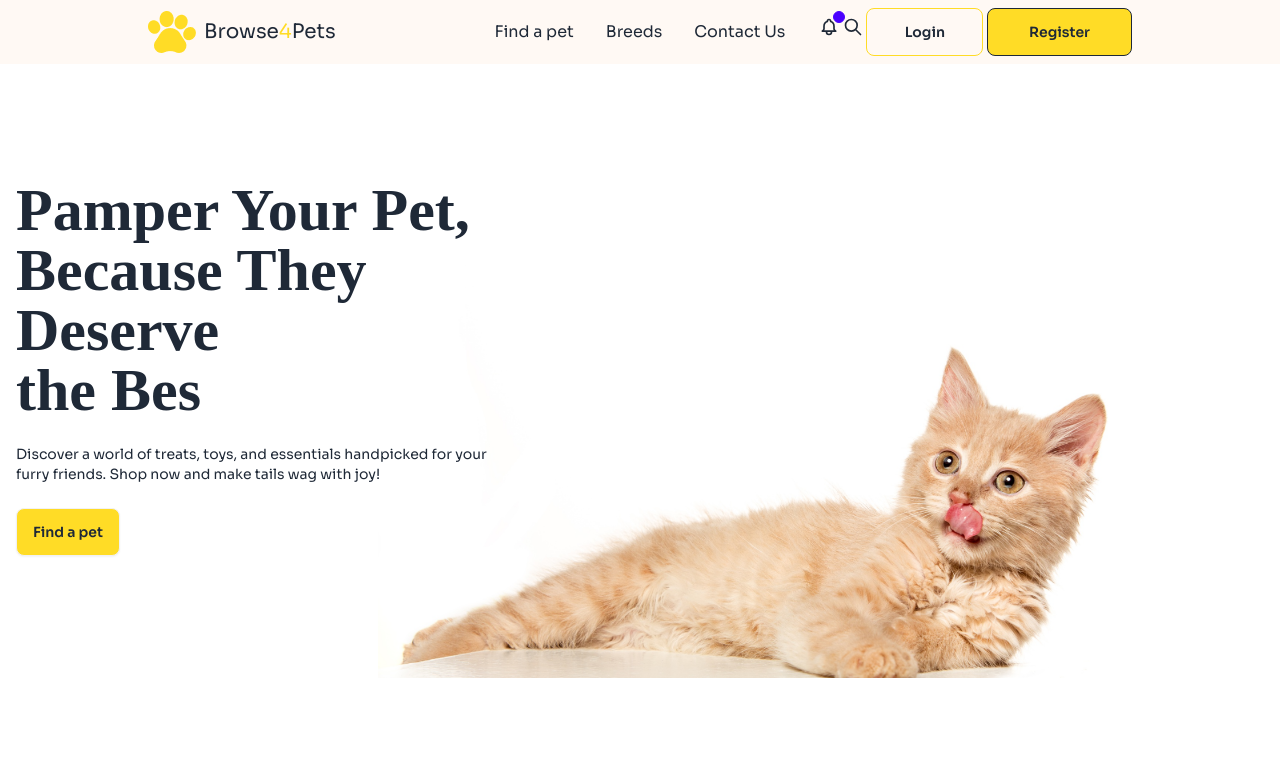
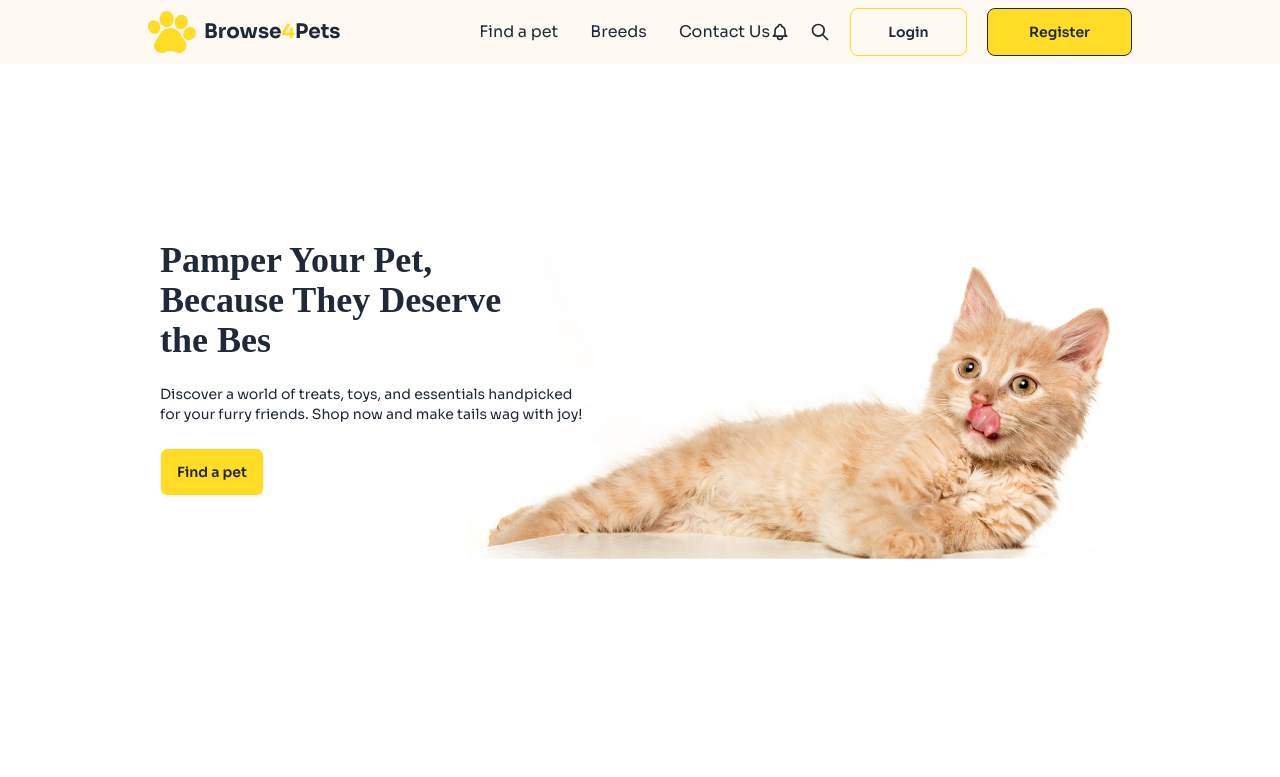
Before and after one commit to taanzzz/my-third-assignment, a plain HTML site: page index.html in a window 1280 px wide. Drawn offline with nearby package versions, Linux system fonts and the light colour scheme; a web font is replaced by a local one.

Commit message:
added everything include picture section and adding deletions

```diff
--- a/index.html
+++ b/index.html
@@ -3,7 +3,7 @@
   <head>
     <meta charset="UTF-8" />
     <meta name="viewport" content="width=device-width, initial-scale=1.0" />
-    <title>Biker Zone</title>
+    <title>my-third-assignment</title>
     <!-- Google Font CDN -->
 
     <link rel="preconnect" href="https://fonts.googleapis.com">
@@ -45,13 +45,13 @@
   </head>
   <body class="font-sora">
     <!-- Header Section -->
-    <header class="">
+   <header class="relative overflow-hidden">
   <!-- NAVbar start -->
   <nav class="">
   <div class=" w-full navbar bg-cat-primary  top-0 left-0  border-b-2 border-black lg:border-b-0">
   <div class="navbar-start lg:pl-[140px]">
     <img src="c1-assets/logo-header.png">
-    <a class="hidden pl-1 lg:text-xl lg:whitespace-nowrap lg:inline lg:pl-2">Browse<span class="text-[#FFDC26]">4</span>Pets</a>
+    <a class="hidden font-bold pl-1 lg:text-xl lg:whitespace-nowrap lg:inline lg:pl-2">Browse<span class="text-[#FFDC26]">4</span>Pets</a>
   </div>
   <div class="navbar-center">
     <div class="dropdown absolute right-0 lg:hidden">
@@ -86,36 +86,14 @@
       </div>
   </div>
   <div class="navbar-end hidden md:hidden sm:hidden  lg:flex lg:pr-[140px] lg:space-x-5">
-    <div>
       <button>
-      <div class="indicator">
-        <svg
-          xmlns="http://www.w3.org/2000/svg"
-          class="h-5 w-5"
-          fill="none"
-          viewBox="0 0 24 24"
-          stroke="currentColor">
-          <path
-            stroke-linecap="round"
-            stroke-linejoin="round"
-            stroke-width="2"
-            d="M15 17h5l-1.405-1.405A2.032 2.032 0 0118 14.158V11a6.002 6.002 0 00-4-5.659V5a2 2 0 10-4 0v.341C7.67 6.165 6 8.388 6 11v3.159c0 .538-.214 1.055-.595 1.436L4 17h5m6 0v1a3 3 0 11-6 0v-1m6 0H9" />
+          <svg xmlns="http://www.w3.org/2000/svg" class="h-5 w-5" fill="none" viewBox="0 0 24 24" stroke="currentColor">
+            <path stroke-linecap="round" stroke-linejoin="round" stroke-width="2" d="M15 17h5l-1.405-1.405A2.032 2.032 0 0118 14.158V11a6.002 6.002 0 00-4-5.659V5a2 2 0 10-4 0v.341C7.67 6.165 6 8.388 6 11v3.159c0 .538-.214 1.055-.595 1.436L4 17h5m6 0v1a3 3 0 11-6 0v-1m6 0H9"></path>
           </svg>
-        <span class="badge badge-xs badge-primary indicator-item"></span>
-      </div>
         </button>
         <button>
-      <svg
-        xmlns="http://www.w3.org/2000/svg"
-        class="h-5 w-5"
-        fill="none"
-        viewBox="0 0 24 24"
-        stroke="currentColor">
-        <path
-          stroke-linecap="round"
-          stroke-linejoin="round"
-          stroke-width="2"
-          d="M21 21l-6-6m2-5a7 7 0 11-14 0 7 7 0 0114 0z" />
+          <svg xmlns="http://www.w3.org/2000/svg" class="h-5 w-5" fill="none" viewBox="0 0 24 24" stroke="currentColor">
+            <path stroke-linecap="round" stroke-linejoin="round" stroke-width="2" d="M21 21l-6-6m2-5a7 7 0 11-14 0 7 7 0 0114 0z"></path>
           </svg>
         </button>
     <button class="btn btn-outline  border-[#FFDC26] h-[44px] w-[117px]">Login</button>
@@ -124,13 +102,11 @@
 </div>
   </div>
 </nav>
-  <!-- Navbar end -->
-  <!-- Hero section Start -->
-  <section class="mt-0 ">
-  <div class="hero min-h-screen ">
+<section class="relative overflow-hidden">
+  <div class="hero min-h-screen flex justify-between items-center lg:pl-[144px]">
   <div class="hero-content flex-col lg:flex-row">
     <div class="z-[1] lg:z-[1] lg:relative lg:-top-24 p">
-      <h1 class="font-adlam-display text-4xl font-bold lg:font-adlam-display lg:font-bold lg:text-6xl">
+      <h1 class="font-adlam-display text-4xl font-bold lg:font-adlam-display lg:font-bold lg:text-64xl">
         Pamper Your Pet,<br>
         Because They Deserve<br>
         the Bes</h1>
@@ -140,6 +116,7 @@
       <button class="btn bg-[#FFDC26]">Find a pet</button>
     </div>
     <div class="lg:relative lg:right-24 lg:-bottom-24">
+      <div class="animate-bounce">
     <img class="relative -top-24 -left-9"
       src="c1-assets/cat-big.png">
   </div>
```
Lines whose indentation alone changed are shown as unchanged.
